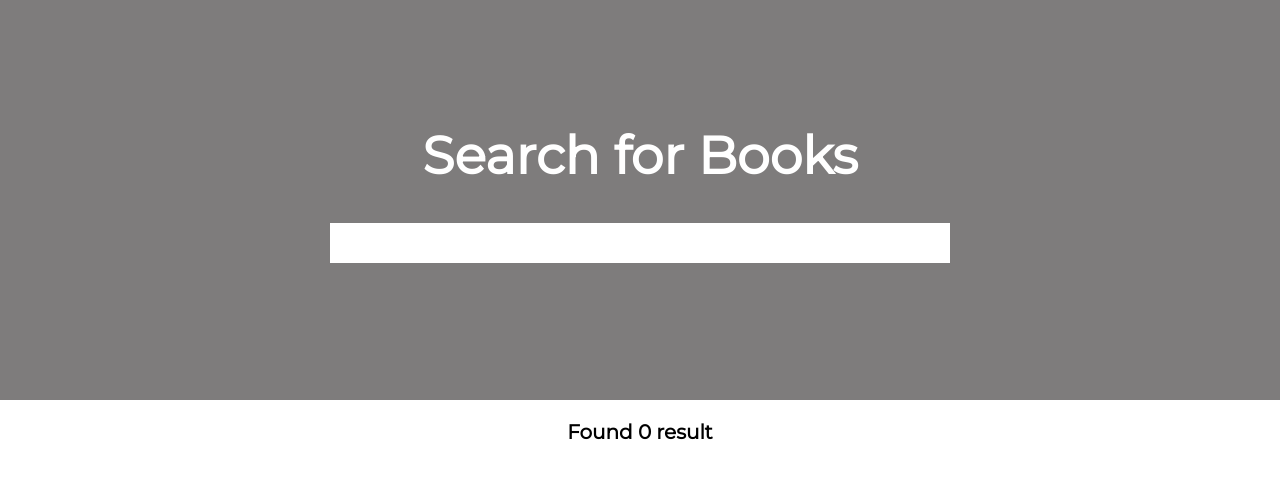
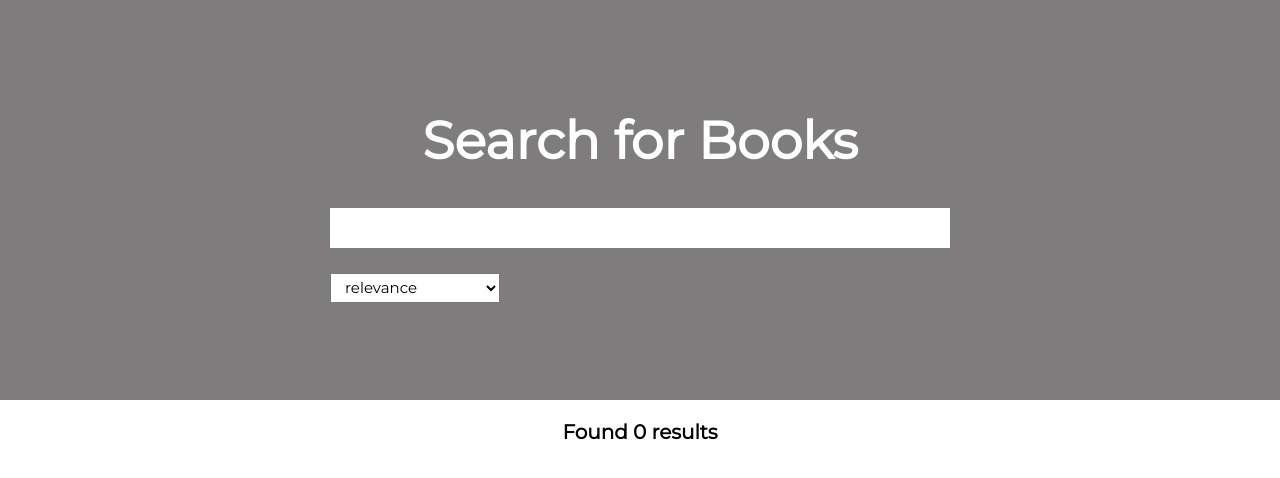
Before and after one commit to luchok22/react-library-app, a React (Create React App) app: page / in a window 1280 px wide. Shown: the top 478 px of the page. Built offline with nearby package versions, Linux system fonts and the light colour scheme.

Commit message:
feat: add order category

```diff
--- a/src/components/BooksCard/BookCard.jsx
+++ b/src/components/BooksCard/BookCard.jsx
@@ -12,12 +12,12 @@ const BookCard = ({ volumeInfo }) => {
       <div className={scss.about}>
         <span>{volumeInfo.authors}</span>
         <div>{volumeInfo.title}</div>
-        <div className={scss.more}>
-          <button>Read more</button>
-        </div>
         <div className={scss.category}>
           <span>Категория:</span>
           <p>{volumeInfo.categories}</p>
+        </div>
+        <div className={scss.more}>
+          <button>Read more</button>
         </div>
       </div>
     </div>
--- a/src/components/BooksCard/BookCard.module.scss
+++ b/src/components/BooksCard/BookCard.module.scss
@@ -24,7 +24,7 @@
     margin:  20px auto;
     > div {
       overflow: hidden;
-      font-size: 20px;
+      font-size: 15px;
       margin: 5px 0px;
       font-weight: 700;
       text-overflow: ellipsis;
@@ -49,6 +49,7 @@
       align-items: center;
       span{
         font-size: 16px;
+        margin-right: 5px;
       }
     }
   }
--- a/src/components/SearchBooks/SearchBooks.jsx
+++ b/src/components/SearchBooks/SearchBooks.jsx
@@ -1,35 +1,41 @@
-import React, { useMemo } from "react";
-import { useState } from "react";
+import React, { useMemo, useState } from "react";
 import axios from "axios";
 import BookCard from "../BooksCard/BookCard";
 import scss from "./SearchBooks.module.scss";
+
+const orderBtn = ["newest", "relevance"];
+
 const SearchBooks = () => {
   const [searchTerm, setSearchTerm] = useState("");
   const [books, setBooks] = useState([]);
-  const [totalBooks, setTotalBooks] = useState(0)
-  const [visibleBooks, setVisibleBooks] = useState(10)
+  const [totalBooks, setTotalBooks] = useState(0);
+  const [visibleBooks, setVisibleBooks] = useState(10);
   const [showMore, setShowMore] = useState(false);
+  const [order, setOrder] = useState("relevance");
+
   const handleSearch = async (event) => {
     event.preventDefault();
-    const response = await axios.get(
-      `https://www.googleapis.com/books/v1/volumes?q=${searchTerm}&orderBy=newest&maxResults=40&key=AIzaSyA6SaT23KNiiA6DnUfUQTvFeyAcQEkwnSU`
-    );
+    let maxResults = order === "newest" ? 10 : 40;
+    const url = `https://www.googleapis.com/books/v1/volumes?q=${searchTerm}&orderBy=${order}&maxResults=${maxResults}`;
+    const response = await axios.get(url);
     setBooks(response.data.items);
-    setTotalBooks(response.data.totalItems)
-    setVisibleBooks(10)
+    setTotalBooks(response.data.totalItems);
+    setVisibleBooks(8);
   };
+
   const renderBooks = useMemo(() => {
     return books.slice(0, visibleBooks).map((el) => <BookCard {...el} />);
   }, [books, visibleBooks]);
 
   const handleShowMore = () => {
-    setVisibleBooks(visibleBooks * 3)
+    setVisibleBooks(visibleBooks * 3);
     setShowMore(true);
   };
+
   const handleInputChange = () => {
     setShowMore(false);
   };
-  console.log(books);
+
   return (
     <div className={scss.search}>
       <div className={scss.back}>
@@ -38,14 +44,26 @@ const SearchBooks = () => {
           <input
             type="text"
             value={searchTerm}
-              onChange={(event) => { setSearchTerm(event.target.value); handleInputChange();}}
+            onChange={(event) => {
+              setSearchTerm(event.target.value);
+              handleInputChange();
+            }}
           />
+          <select
+            value={order}
+            onChange={(event) => {
+              setOrder(event.target.value);
+              handleInputChange();
+            }}
+          >
+           {orderBtn.map((order) => (
+              <option value={order}>{order}</option>
+            ))}
+          </select>
         </form>
       </div>
       <div className={scss.container}>
-        <div className={scss.total}>
-        Found {totalBooks} result
-        </div>
+        <div className={scss.total}>Found {totalBooks} results</div>
         <div className={scss.wrapper}>{renderBooks}</div>
         <div className={scss.more}>
           {!showMore && books.length > 4 && (
--- a/src/components/SearchBooks/SearchBooks.module.scss
+++ b/src/components/SearchBooks/SearchBooks.module.scss
@@ -27,6 +27,18 @@
       padding: 10px;
       font-size: 22px;
       border: none;
+    }
+    form{
+      display: flex;
+      flex-direction: column;
+      select{
+        width: 170px;
+        font-family: 'Montserrat';
+        font-size: 15px;
+        outline: none;
+        padding: 0px 10px;
+        height: 30px;
+      }
     }
   }
   .container {
```
Lines whose indentation alone changed are shown as unchanged.
